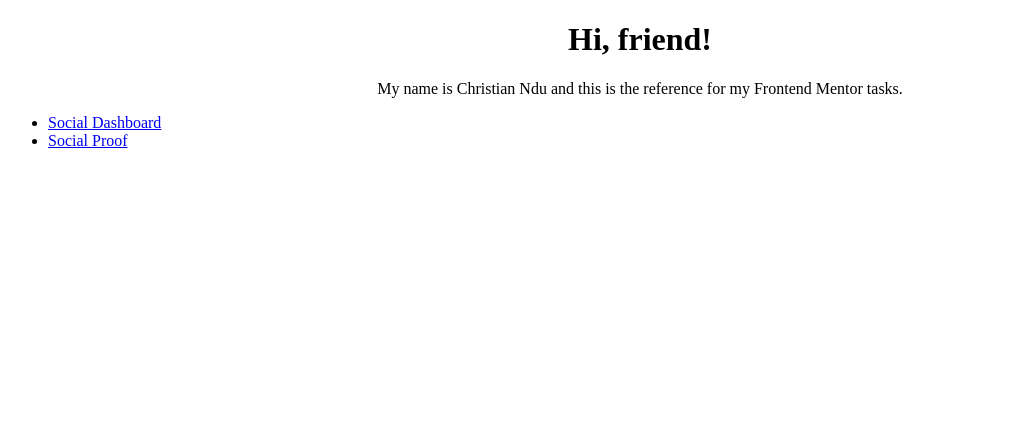
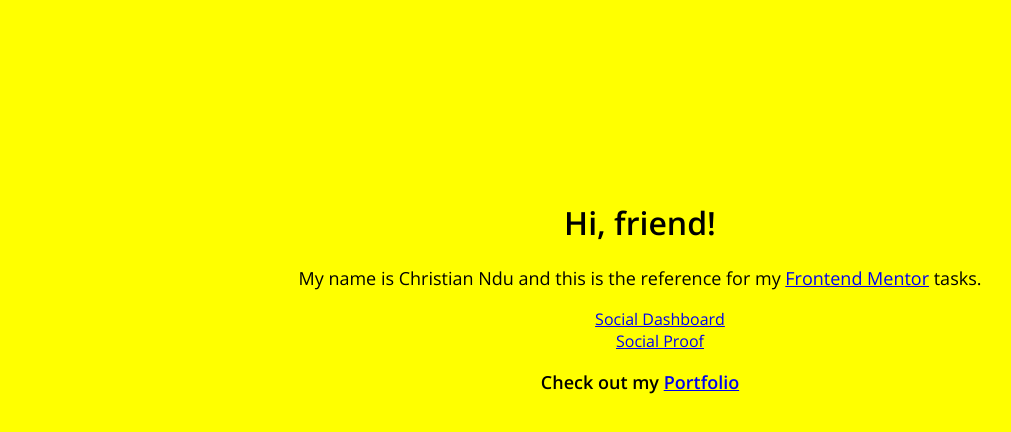
Before and after one commit to Khrees2412/FM_tasks, a plain HTML site: page index.html in a window 1280 px wide. Shown: the whole page, without its empty margins (0-1011 px from the left). Drawn offline with nearby package versions, Linux system fonts and the light colour scheme.

Commit message:
made cool edits to index

```diff
--- a/index.html
+++ b/index.html
@@ -1,28 +1,44 @@
 <!DOCTYPE html>
 <html lang="en">
 <head>
-
+    <link href="https://fonts.googleapis.com/css2?family=Open+Sans:wght@400;600&display=swap" rel="stylesheet">
     <meta charset="UTF-8">
     <meta name="viewport" content="width=device-width, initial-scale=1.0">
     <title>Frontend Mentor Tasks | Christian Ndu</title>
 </head>
 <style>
+    body{
+        background-color: yellow;
+        font-family: 'Open Sans', sans-serif;
+    }
+    p{
+        font-size: 18px;
+    }
     .intro{
         text-align: center;
+        margin: 100px 0;
+        color: #000;
+        padding: 5rem;
+    }
+    li{
+        list-style-type: none;
+    }
+    strong p a:visited{
+        color: initial;
     }
 </style>
 <body>
     <div class="intro">
     <h1>Hi, friend!</h1>
     <p> My name is Christian Ndu and this is the reference for my
-        Frontend Mentor tasks.
+       <a href="https://frontendmentor.io">Frontend Mentor</a> tasks.
     </p>
-    </div>
     <ul>
         <li><a href="./social-media-dashboard-with-theme-switcher-master/social-dashboard.html">Social Dashboard</a></li>
         <li><a href="./social-proof-section-master/social-proof.html">Social Proof</a></li>
+    </ul>
+    <strong><p>Check out my <a href="https://christianndu.com" target="_blank">Portfolio</a></p></strong>
+    </div>
 
-
-    </ul>
 </body>
 </html>
```
